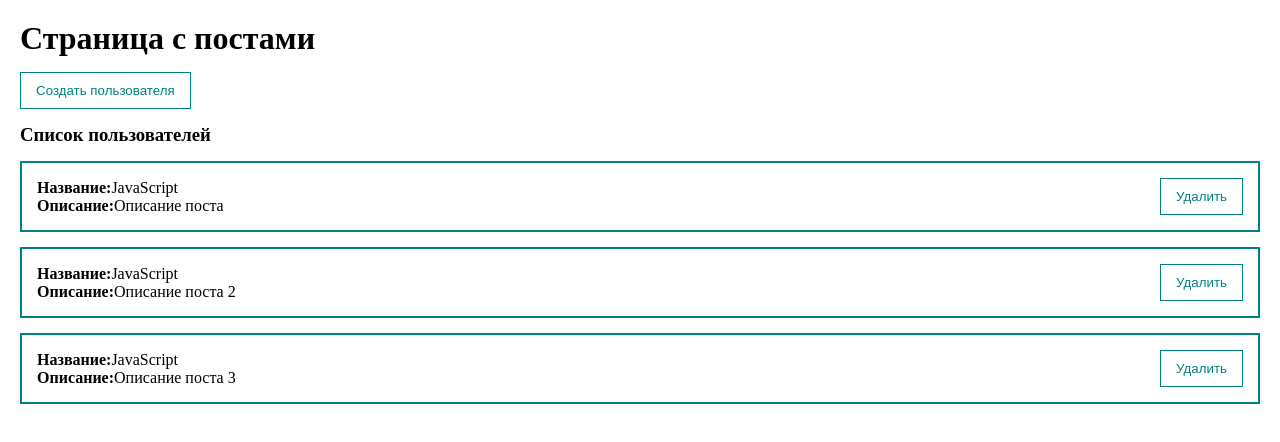
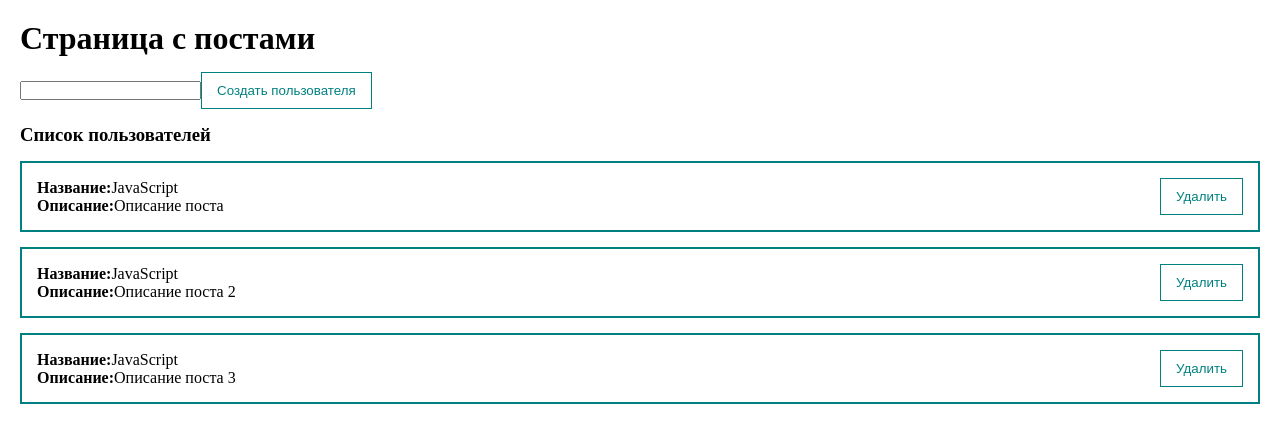
Before and after one commit to AndreyDevWork/VueStudying, a Vue app: page / in a window 1280 px wide. Shown: the top 442 px of the page. Built offline with nearby package versions, Linux system fonts and the light colour scheme.

Commit message:
- модификаторы V model

```diff
--- a/src/App.vue
+++ b/src/App.vue
@@ -2,6 +2,7 @@
 <template>
   <div class="app">
     <h1>Страница с постами</h1>
+    <input type="text" v-model.trim="modificatorValue">
     <my-button
       class="app__btn"
       @click="showDialog"
@@ -47,7 +48,7 @@ export default {
         {id: 3, title: 'JavaScript', body: 'Описание поста 3'},
       ],
       dialogVisible: false,
-
+      modificatorValue: '',
     }
   },
 
--- a/src/components/PostItem.vue
+++ b/src/components/PostItem.vue
@@ -7,7 +7,6 @@
     <div class="post_btns">
       <my-button
         @click="$emit('remove', post)"
-
       >
         Удалить
       </my-button>
```
